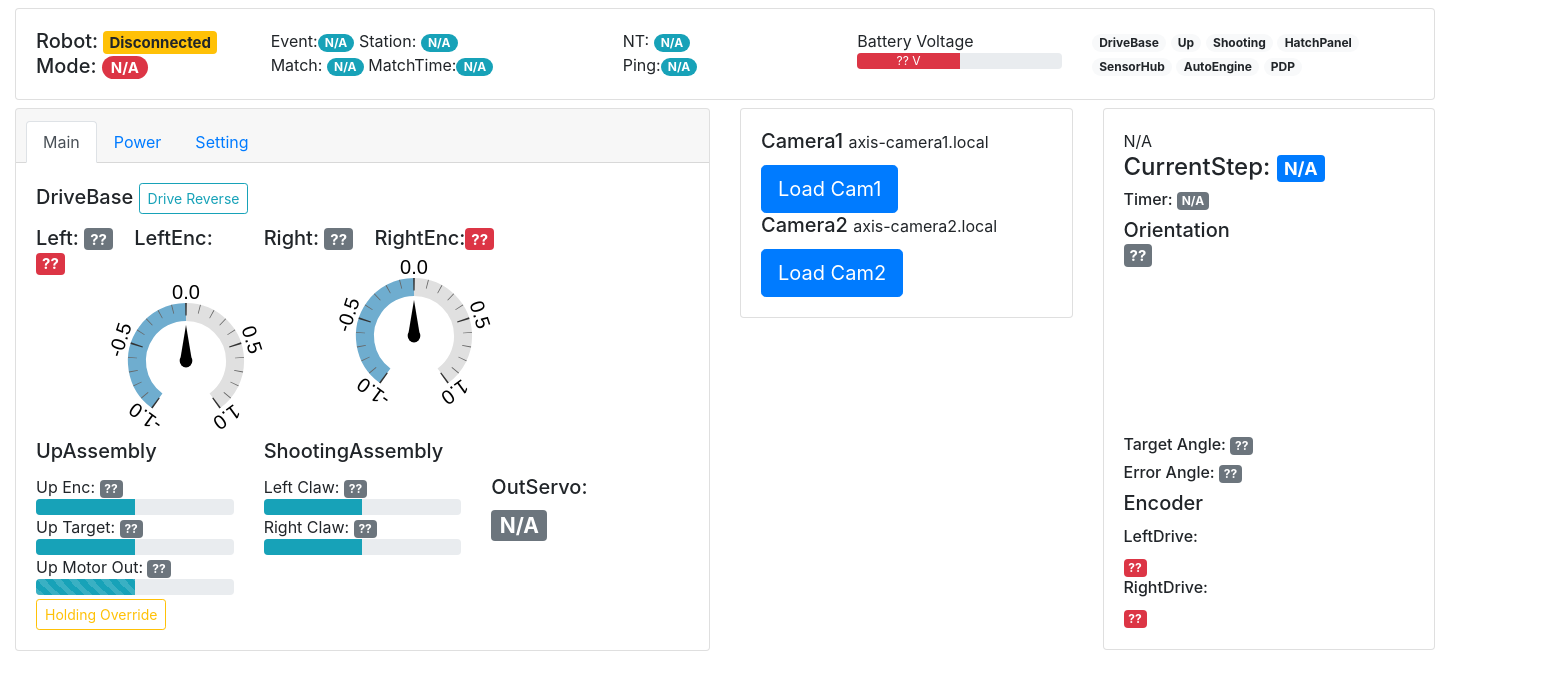
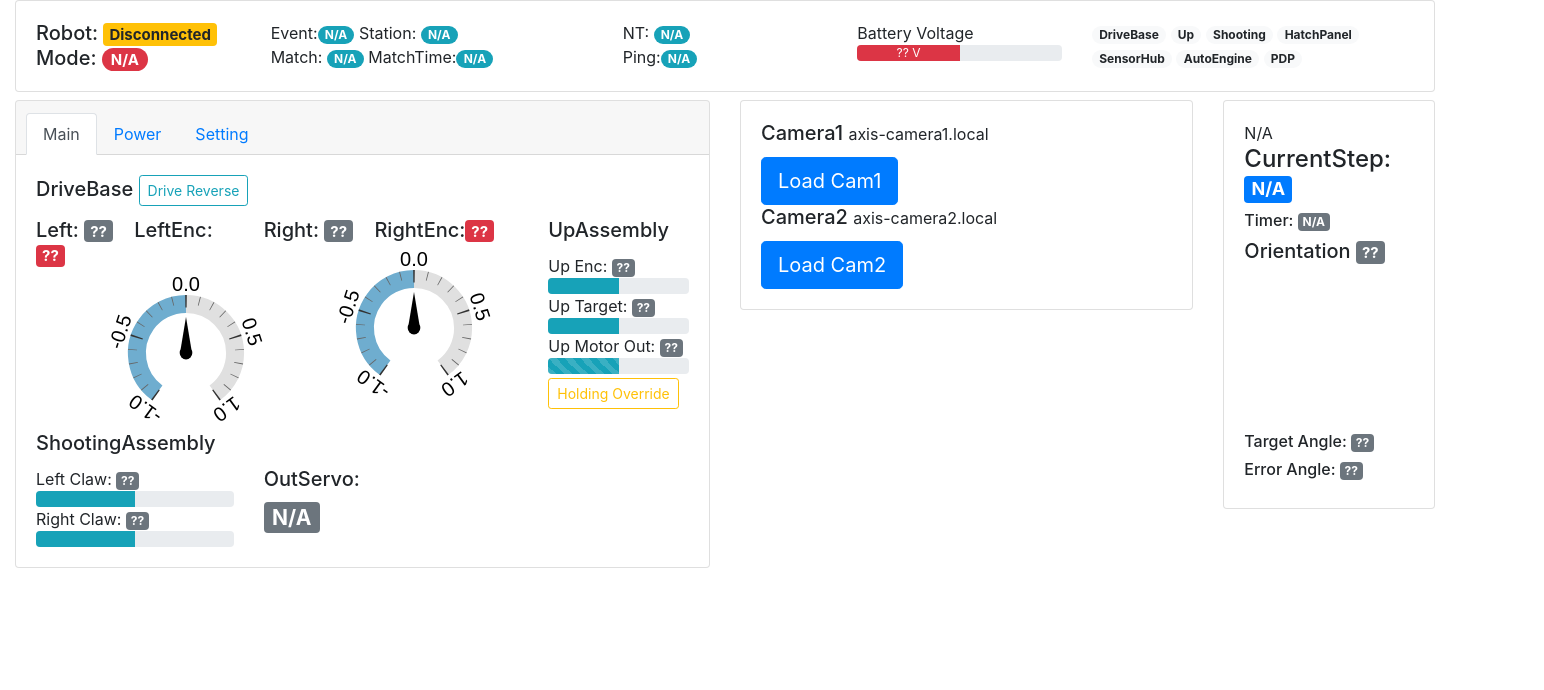
Before and after one commit to kennhung/OverDashboard-electron, an Electron app: page index.html in a window 1450 px wide. Shown: the whole page, 1544 px wide, since content can reach past the window. Drawn offline with nearby package versions, Linux system fonts and the light colour scheme; no server answers; files whose address does not match are found by name.

Commit message:
changed the place of UpAssemble

```diff
--- a/index.html
+++ b/index.html
@@ -9,7 +9,7 @@
 
 <body>
   <div class="container-fluid">
-    <div class="row mt-2">
+    <div class="row">
       <div class="col">
         <div class="card">
           <div class="card-body">
@@ -85,9 +85,7 @@
                         id="rEnc">??</span></h5>
                     <canvas id="speedRCan"></canvas>
                   </div>
-                </div>
-                <div class="row">
-                  <div class="col-4">
+                  <div class="col-3">
                     <h5 class="card-title">
                       UpAssembly
                       <span class="badge badge-warning" id="upInfo"></span>
@@ -106,6 +104,9 @@
                     <button type="button" class="btn btn-outline-warning btn-sm mt-1" data-toggle="button" id="upHoldOver">Holding
                       Override</button>
                   </div>
+                </div>
+                <div class="row">
+
                   <div class="col-8">
                     <h5 class="card-title">
                       ShootingAssembly
@@ -165,7 +166,7 @@
           </div>
         </div>
       </div>
-      <div class="col-lg-3">
+      <div class="col-lg-4">
         <div class="card">
           <div class="card-body">
             <h5 class="card-title">
@@ -183,7 +184,7 @@
           </div>
         </div>
       </div>
-      <div class="col-lg-3">
+      <div class="col-lg-2">
         <div class="card">
           <div class="card-body">
             <span id="autoConfig">N/A</span>
@@ -194,7 +195,7 @@
             <h6>Timer: <span class="badge badge-secondary" id="autoTimer">N/A</span></h6>
 
             <h5 class="card-title">Orientation
-              <br>
+
               <span class="badge badge-secondary" id="compass">??</span></h5>
             <canvas id="compassC"></canvas>
 
@@ -204,13 +205,6 @@
             <h6>
               Error Angle: <span class="badge badge-secondary" id="errAngle">??</span>
             </h6>
-
-
-            <h5 class="card-title">Encoder</h5>
-            <h6>LeftDrive:</h6>
-            <span class="badge badge-danger" id="lEnc">??</span>
-            <h6>RightDrive:</h6>
-            <span class="badge badge-danger" id="rEnc">??</span>
           </div>
         </div>
       </div>
```
